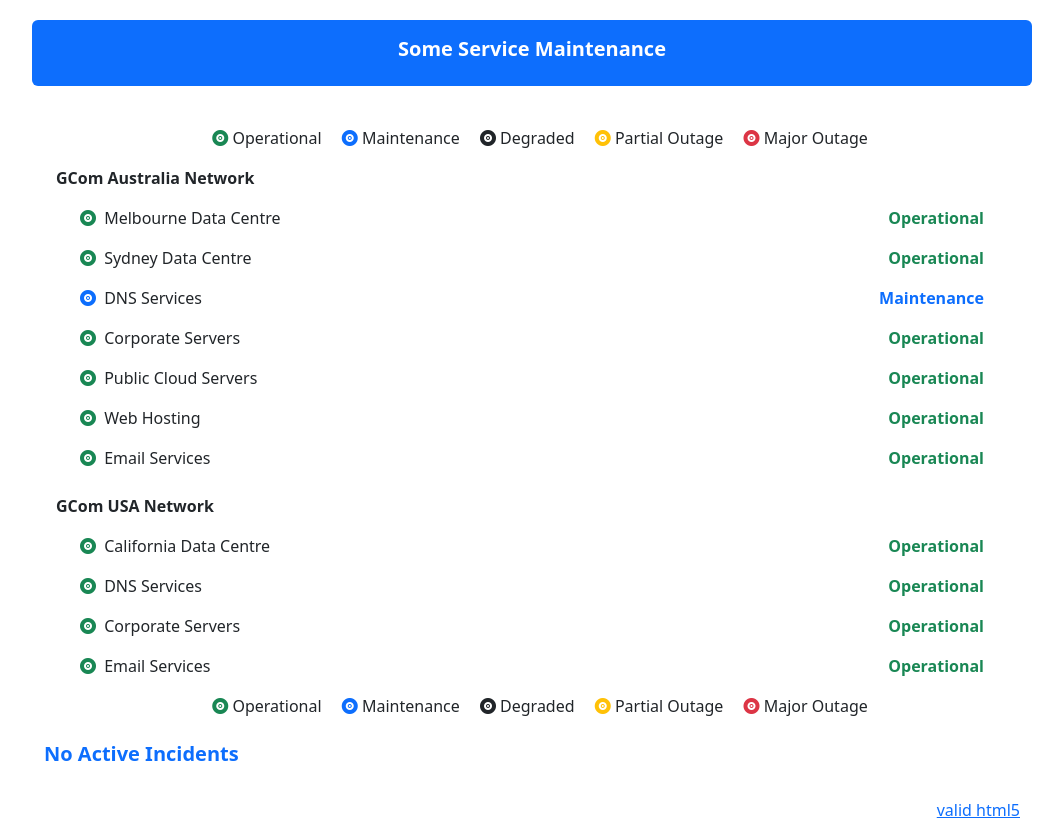
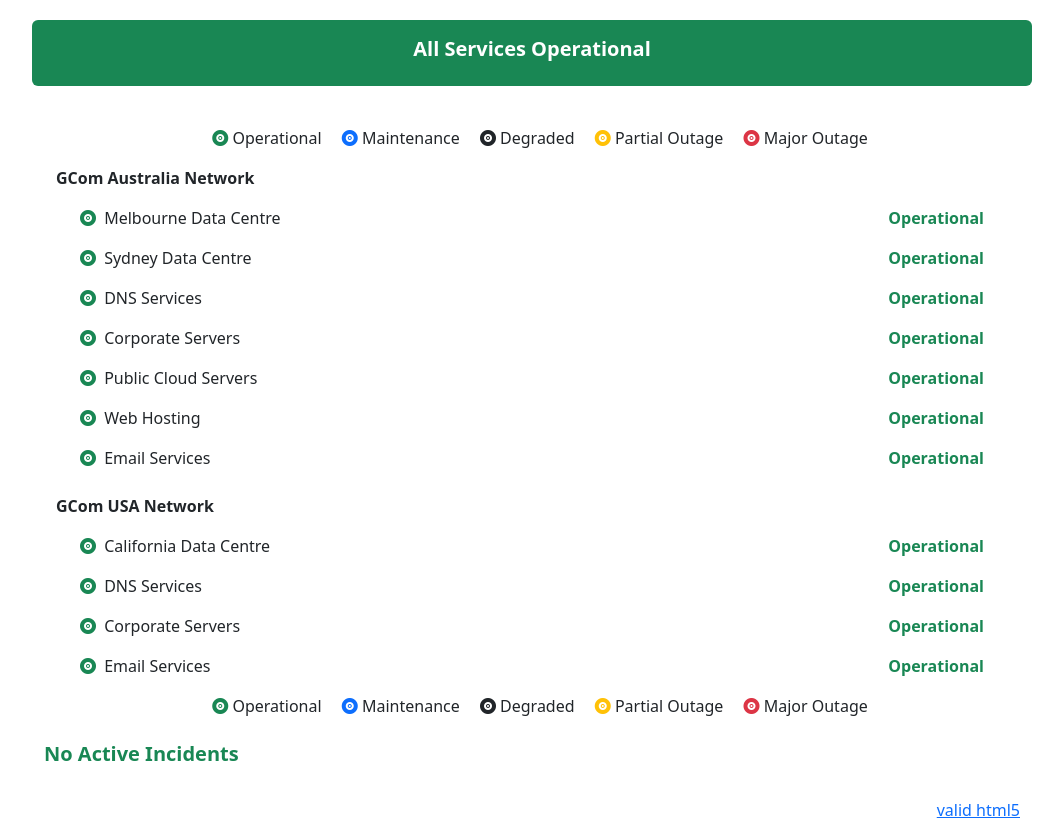
Before and after one commit to gcomstatus/gcomstatus.github.io, a plain HTML site: page index.html in a window 1280 px wide. Shown: the part 44-866 px from the top of the page, without its empty margins (108-1171 px from the left). Drawn offline with nearby package versions, Linux system fonts and the light colour scheme.

Commit message:
Update index.html

```diff
--- a/index.html
+++ b/index.html
@@ -169,7 +169,7 @@
 
                        melbourne, sydney, dns, corporate, public, web, email, usa-california, usa-dns, usa-corporate, usa-email
   */
-  var maintenances = ['dns'];
+  var maintenances = [];
   var degradeds =    [];
   var partials =     [];
   var majors =       [];
```
